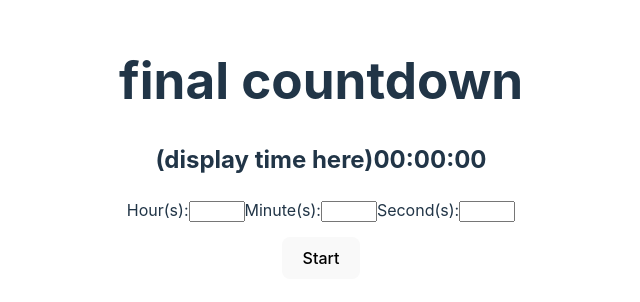
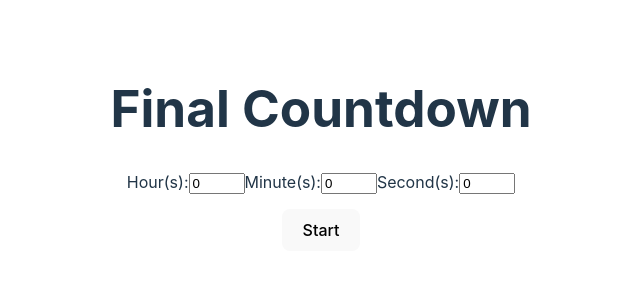
Before and after one commit to AveryNewhart/final-countdown, a Vue app: page / in a window 1280 px wide. Shown: the part 252-554 px from the top of the page, without its empty margins (319-959 px from the left). Built offline with nearby package versions, Linux system fonts and the light colour scheme.

Commit message:
when user enters time and clicks start, the time appears as what they entered, just need to get it to start counting down

```diff
--- a/src/App.vue
+++ b/src/App.vue
@@ -1,7 +1,12 @@
 <script setup lang="ts">
-import { ref } from 'vue';
+import { ref, watch, computed } from 'vue';
 
-const startingTime = ref("hours" | "minutes" | "seconds");
+const hours = ref(0);
+const minutes = ref(0);
+const seconds = ref(0);
+
+// Combine hours, minutes, and seconds to calculate the starting time in seconds
+const startingTime = computed(() => hours.value * 3600 + minutes.value * 60 + seconds.value);
 
 // setting the state of which the time is
 const state = ref<"stopped" | "running" | "paused">("stopped");
@@ -23,10 +28,17 @@ function reset() {
 
 }
 
-function formatTime(startingTime: number) {
-  const hours = `0${Math.floor(startingTime / 24)}`.slice(-2);
-  const minutes = `0${Math.floor(startingTime / 60)}`.slice(-2);
-  const seconds = `0${startingTime % 60}`.slice(-2);
+// Watch for changes in the startingTime, and reset the timer if it reaches 0
+watch(startingTime, (newVal) => {
+  if (newVal <= 0) {
+    reset();
+  }
+});
+
+function formatTime(timeInSeconds: number) {
+  const hours = `0${Math.floor(timeInSeconds / 3600)}`.slice(-2);
+  const minutes = `0${Math.floor((timeInSeconds % 3600) / 60)}`.slice(-2);
+  const seconds = `0${timeInSeconds % 60}`.slice(-2);
   return `${hours}:${minutes}:${seconds}`;
 }
 
@@ -34,15 +46,15 @@ function formatTime(startingTime: number) {
 
 <template>
   <div>
-    <h1>final countdown</h1>
-    <h2>(display time here){{ formatTime(startingTime) }}</h2>
+    <h1>Final Countdown</h1>
+    <h2 v-if="state === 'running' || state === 'paused'">{{ formatTime(startingTime) }}</h2>
     <div>
       <label for="hours">Hour(s):</label>
-        <input type="number" id="hours" min="0" max="24" />
+      <input type="number" id="hours" v-model="hours" min="0" max="24" />
       <label for="minutes">Minute(s):</label>
-        <input type="number" id="minutes" min="0" max="60" />
+      <input type="number" id="minutes" v-model="minutes" min="0" max="60" />
       <label for="seconds">Second(s):</label>
-        <input type="number" id="seconds" min="0" max="60" />
+      <input type="number" id="seconds" v-model="seconds" min="0" max="60" />
     </div>
     <div class="but-div">
       <button v-if="state === 'stopped'" @click="start">Start</button>
@@ -53,6 +65,7 @@ function formatTime(startingTime: number) {
   </div>
 </template>
 
+
 <style scoped>
 
 .but-div {
```
Lines whose indentation alone changed are shown as unchanged.
